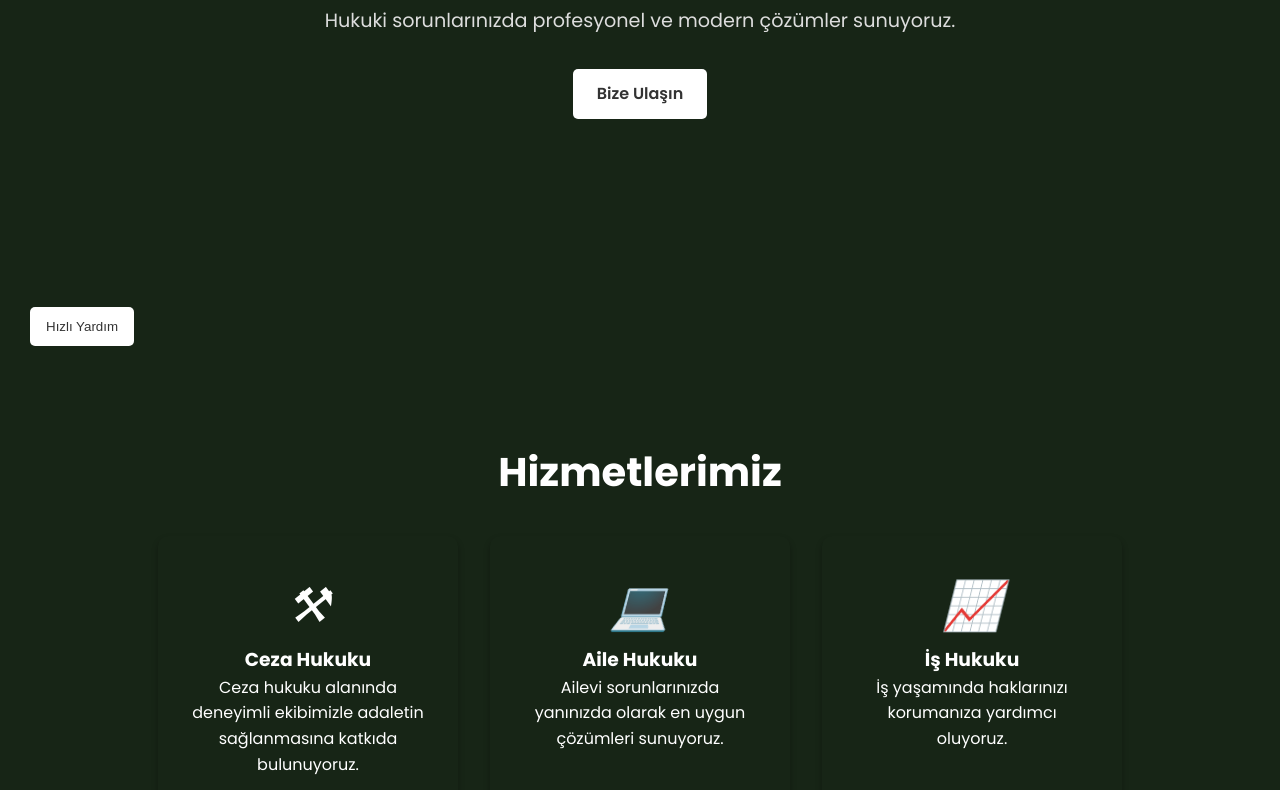
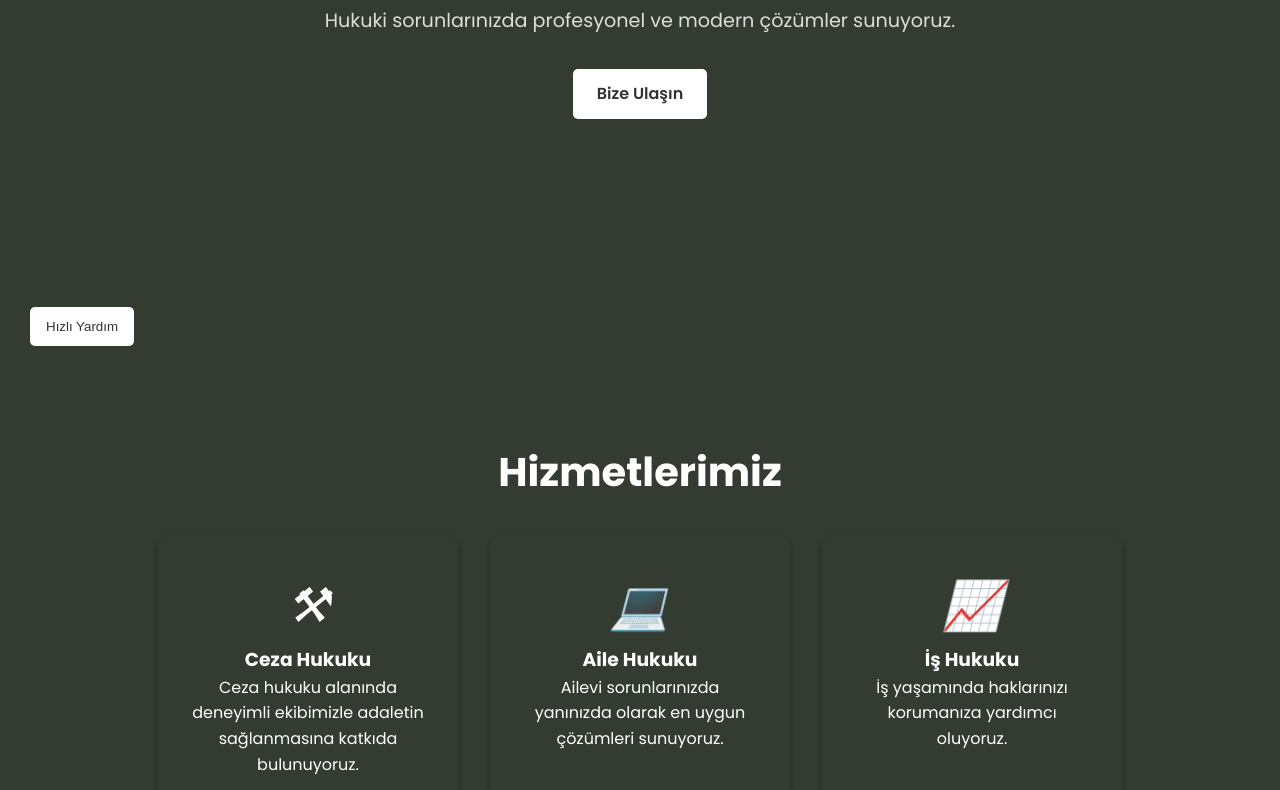
Before and after one commit to htr2b/kahanLaw, a plain HTML site: page index.html in a window 1280 px wide. Shown: the part 424-1214 px from the top of the page. Drawn offline with Linux system fonts and the light colour scheme.

Commit message:
color changed

```diff
--- a/style.css
+++ b/style.css
@@ -1,9 +1,9 @@
 /* CSS Değişkenleri ile Temel Renkler */
 :root {
-    --primary-color: #172516;       /* Ana arka plan rengi */
-    --navbar-color: #172516;
+    --primary-color: #343B30;       /* Ana arka plan rengi */
+    --navbar-color: #343B30;
     --secondary-color: #ffffff;     /* Buton, ikon ve vurgulama rengi */
-    --card-bg: #172516;             /* Kart arka plan rengi */
+    --card-bg: #343B30;             /* Kart arka plan rengi */
     --text-color: #ddd;
     --transition-speed: 0.3s;
   }
```
